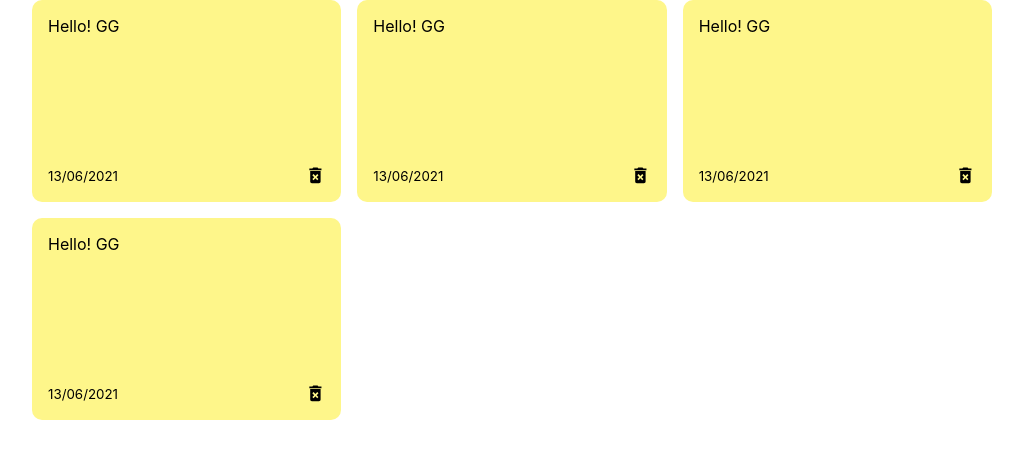
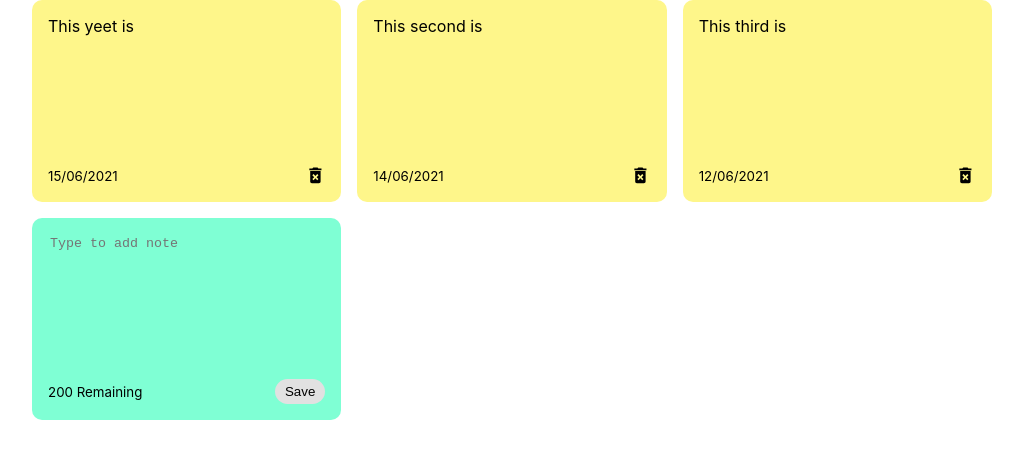
Before and after one commit to Sparye/react-notes-app, a React (Create React App) app: page / in a window 1280 px wide. Shown: the top 458 px of the page, without its empty margins (128-1151 px from the left). Built offline with nearby package versions, Linux system fonts and the light colour scheme.

Commit message:
addNote feature added

```diff
--- a/src/App.js
+++ b/src/App.js
@@ -19,15 +19,21 @@
             text: "This third is ",
             date: "12/06/2021",
         },
-        {
+    ]);
+
+    const addNote = (text) => {
+        const date = new Date();
+        const newNote = {
             id: nanoid(),
-            text: "This forth is ",
-            date: "15/06/2021",
-        },
-    ]);
+            text: text,
+            date: date.toLocaleDateString()
+        }
+        const newNotes = [...notes, newNote];
+        setNotes(newNotes);
+    }
     return (
     <div className='container'>
-        <NotesList notes={notes}/>
+        <NotesList notes={notes} handleAddNote={addNote}/>
     </div>
     );
 }
--- /dev/null
+++ b/src/components/AddNote.js
@@ -0,0 +1,29 @@
+import { useState } from "react"
+
+const AddNote = ({ handleAddNote }) => {
+    const [noteText, setNoteText] = useState('');
+
+    const handleChange = (e) => {
+        setNoteText(e.target.value)
+    }
+
+    const handleSaveClick = () => {
+        handleAddNote(noteText)
+    }
+    return(<div className='note new'>
+        <textarea
+        rows="8"
+        cols='10'
+        placeholder='Type to add note'
+        value={noteText}
+        onChange={handleChange}
+        >
+        </textarea>
+        <div className='note-footer'>
+            <small>200 Remaining</small>
+            <button className='save' onClick={handleSaveClick}>Save</button>
+        </div>
+    </div>)
+}
+
+export default AddNote
--- a/src/components/Note.js
+++ b/src/components/Note.js
@@ -1,11 +1,11 @@
 import { MdDeleteForever } from 'react-icons/md';
 
-const Note = () => {
+const Note = ({ id, text, date }) => {
     return(
         <div className='note'>
-            <span>Hello! GG</span>
+            <span>{text}</span>
             <div className='note-footer'>
-                <small>13/06/2021</small>
+                <small>{date}</small>
                 <MdDeleteForever className='delete-icon' size='1.3em' />
             </div>
         </div>
--- a/src/components/NotesList.js
+++ b/src/components/NotesList.js
@@ -1,12 +1,17 @@
 import Note from './Note';
+import AddNote from './AddNote';
 
-const NotesList = ({ notes }) => {
-    return(
+const NotesList = ({ notes, handleAddNote }) => {
+    return (
         <div className='notes-list'>
-            <Note />
-            <Note />
-            <Note />
-            <Note />
+            {notes.map((note) => (
+                <Note
+                    id={note.id}
+                    text={note.text}
+                    date={note.date}
+                />
+            ))}
+            <AddNote handleAddNote={handleAddNote}/>
         </div>
     );
 };
--- a/src/index.css
+++ b/src/index.css
@@ -21,10 +21,37 @@
 
 }
 
+
 .notes-list{
   display: grid;
   grid-gap: 1rem;
   grid-template-columns: repeat(auto-fit,minmax(250px, 1fr));
+}
+
+.note.new{
+  background-color: aquamarine;
+}
+textarea{
+  border: none;
+  resize: none;
+  background-color: aquamarine;
+}
+
+textarea:focus{
+  outline: none;
+}
+
+.save{
+  background-color: #e1e1e1;
+  border: none;
+  border-radius: 30px;
+  padding: 5px 10px 5px 10px; /*top right bottome left*/
+
+}
+
+.save:hover{
+  background-color: azure;
+  cursor:pointer;
 }
 
 .note{
```
